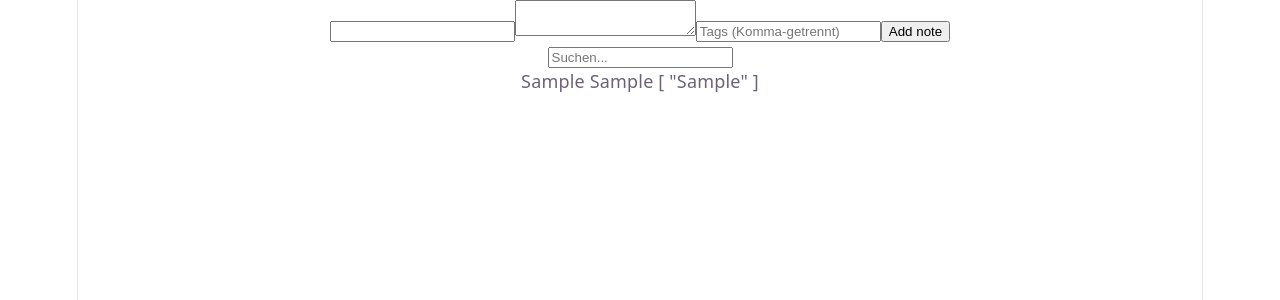
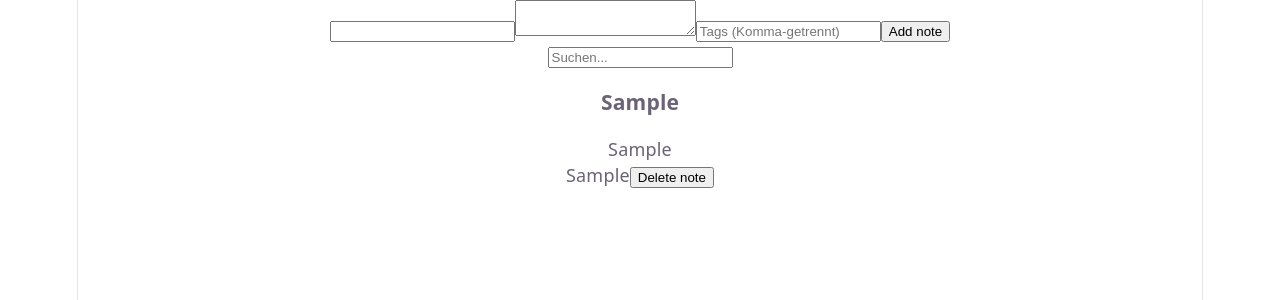
Before and after one commit to Katha-ct26m033/QuickNotes, a Vue app: page / in a window 1280 px wide. Both pictures are taken after typing "Sample", "Sample", "Sample" into the empty fields and a click on the button "Add note". Shown: the top 300 px of the page. Built offline with nearby package versions, Linux system fonts and the light colour scheme.

Commit message:
Added NoteCard.vue component's content and imported it on App.vue

```diff
--- a/src/App.vue
+++ b/src/App.vue
@@ -2,6 +2,7 @@
 import BaseCard from './components/BaseCard.vue'
 import { useNotes } from './composables/useNotes.js'
 import NoteForm from './components/NoteForm.vue'
+import NoteCard from './components/NoteCard.vue'
 
 const { notes, addNote, deleteNote, search, filteredNotes } = useNotes()
 
@@ -11,8 +12,11 @@ const { notes, addNote, deleteNote, search, filteredNotes } = useNotes()
   <BaseCard>
     <NoteForm @add="addNote" />
     <input v-model="search" placeholder="Suchen..." />
-    <div v-for="note in filteredNotes" :key="note.id">
-      {{ note.title }} {{ note.content }} {{ note.tags }}
-    </div>
+    <NoteCard
+      v-for="note in filteredNotes"
+      :key="note.id"
+      :note="note"
+      @delete="deleteNote"
+    />
   </BaseCard>
 </template>
--- a/src/components/NoteCard.vue
+++ b/src/components/NoteCard.vue
@@ -0,0 +1,13 @@
+<script setup>
+const props = defineProps({
+  note: { type: Object, required: true }
+})
+const emit = defineEmits(['delete'])
+</script>
+
+<template>
+    <h3>{{ note.title }}</h3>
+    <p>{{ note.content }}</p>
+    <span v-for="tag in note.tags" :key="tag">{{ tag }}</span>
+    <button @click="emit('delete', note.id)">Delete note</button>
+</template>
```
